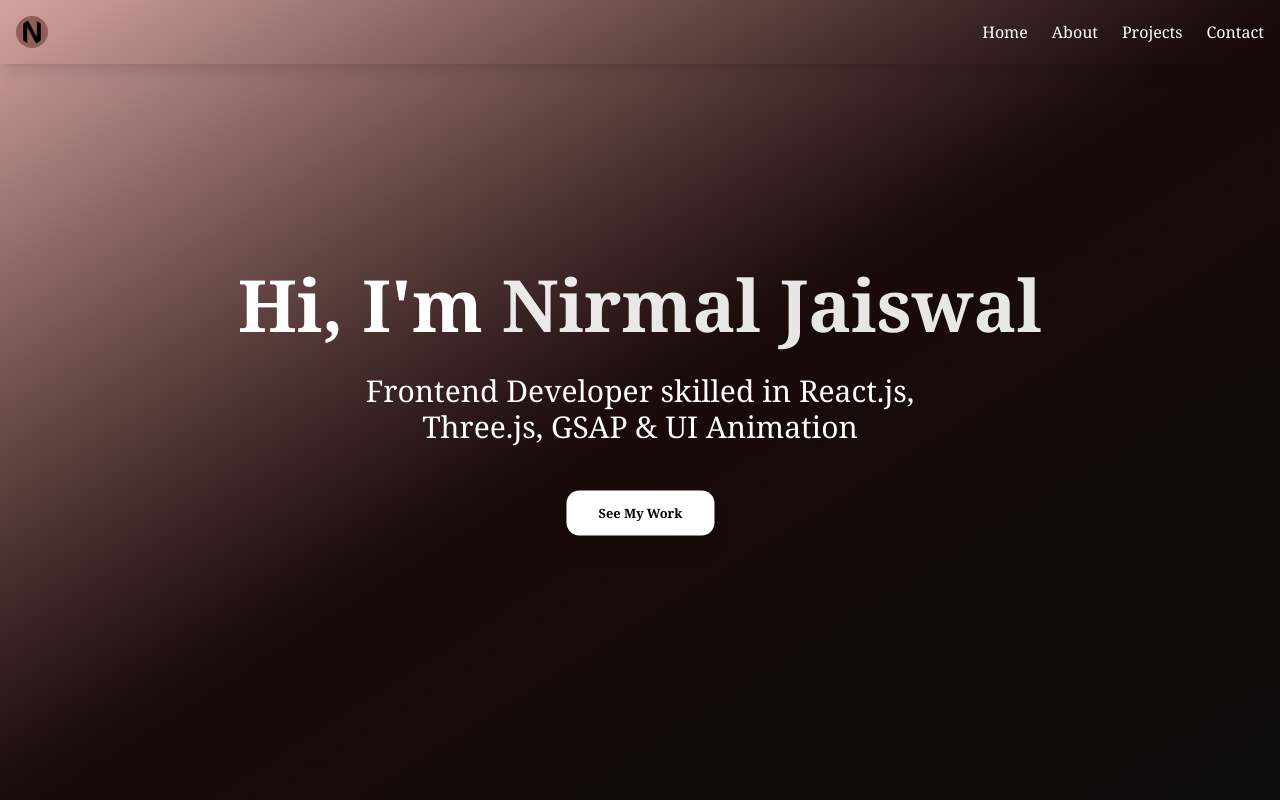
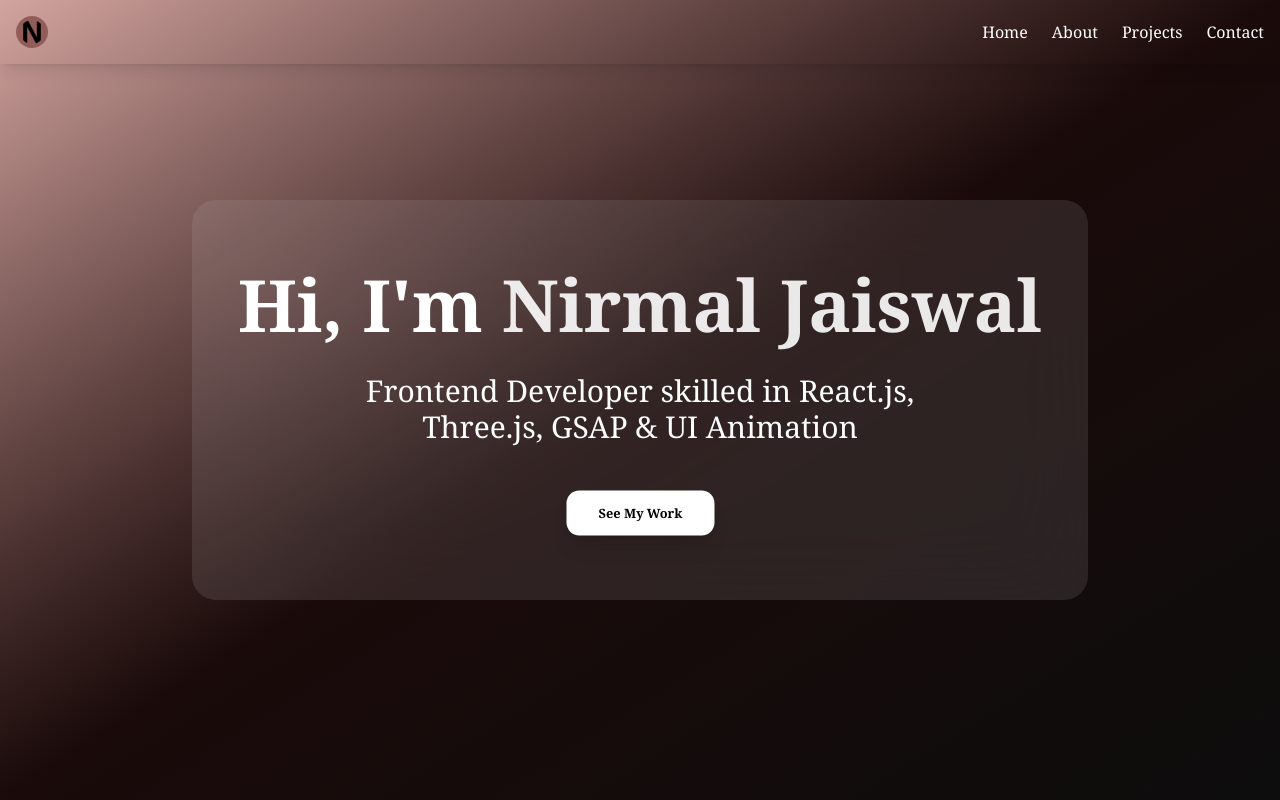
Before and after one commit to NIRMAL1996-CODE/nirmal-portfolio, a React (Vite) app: page / in a window 1280 px wide. Shown: the top 800 px of the page. Built offline with nearby package versions, Linux system fonts and the light colour scheme.

Commit message:
updated div

```diff
--- a/src/components/Hero.jsx
+++ b/src/components/Hero.jsx
@@ -6,17 +6,18 @@ const Hero = () => {
   const heroRef = useRef(null); // points to the section
 
   useGSAP(()=>{
-    gsap.from(heroRef.current.querySelectorAll("h1,p,a"),{
+    gsap.from(heroRef.current.querySelectorAll("div,h1,p,a"),{
       opacity:0,
       scale: 0.8,
       duration:0.6,
-      delay:1,
+      delay:0.1,
       stagger: 0.2
     })
 
   })
   return (
-    <section ref={heroRef} id="home" className="h-screen flex flex-col justify-center items-center text-center px-6 bg-linear-to-br from-[#d3a49f] via-[#1a0a0a] to-[#0d0d0d] text-white">
+    <section ref={heroRef} id="home" className="h-screen flex justify-center items-center px-6 bg-linear-to-br from-[#d3a49f] via-[#1a0a0a] to-[#0d0d0d] text-white">
+      <div className="bg-white/10 backdrop-blur-2xl w-full max-w-4xl sm:h-[400px] h-[350px] flex flex-col justify-center items-center text-center rounded-3xl p-6 mx-4 sm:mx-auto">
 
       <h1 className="text-6xl md:text-7xl font-bold mb-6 leading-tight">
         Hi, I'm <span className="text-white/90">Nirmal Jaiswal</span>
@@ -30,6 +31,7 @@ const Hero = () => {
         className="px-10 py-4 bg-white text-black font-semibold rounded-2xl shadow-xl hover:scale-105 transition-transform duration-300">
           See My Work
       </a>
+      </div>
     </section>
   );
 };
```
